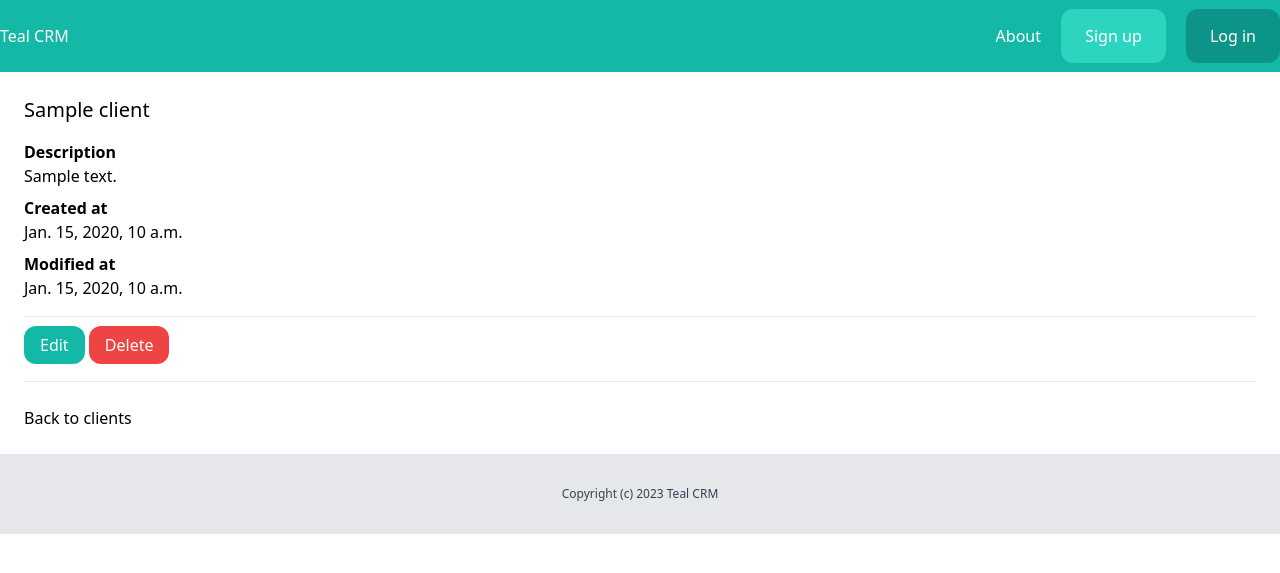
After one commit to harshbansal6/CRM, a Django app: template crm/client/templates/client/clients_detail.html in a window 1280 px wide. The commit adds this page. Shown: the top 573 px of the page. Run offline with Django 4.2, Linux system fonts and the light colour scheme; the template is opened without the code that fills it: most values are stand-ins (such as "Sample title", 1, 10 or a date in 2020); some libraries are stand-ins or nearby versions.

Commit message:
client delete edit details

```diff
--- /dev/null
+++ b/crm/client/templates/client/clients_detail.html
@@ -0,0 +1,30 @@
+{% extends 'core/base.html' %}
+
+{% block title %}{{ client.name }}{% endblock %}
+
+{% block content %}
+    <div class="py-6 px-6">
+        <h1 class="mb-4 text-xl">{{ client.name }}</h1>
+
+        {% if client.description %}
+            <p class="font-semibold">Description</p>
+            <p class="mb-2">{{ client.description }}</p>
+        {% endif %}
+
+
+        <p class="font-semibold">Created at</p>
+        <p class="mb-2">{{ client.created_at }}</p>
+
+        <p class="font-semibold">Modified at</p>
+        <p class="mb-2">{{ client.modified_at }}</p>
+
+        <hr class="my-4">
+
+        <a href="{% url 'clients_edit' client.id %}" class="py-2 px-4 rounded-xl bg-teal-500 text-white">Edit</a>
+        <a href="{% url 'clients_delete' client.id %}" class="py-2 px-4 rounded-xl bg-red-500 text-white">Delete</a>
+
+        <hr class="my-6">
+
+        <a href="{% url 'clients_list' %}">Back to clients</a>
+    </div>
+{% endblock %}
--- a/crm/client/templates/clients/clients_list.html
+++ b/crm/client/templates/client/clients_list.html
@@ -6,9 +6,9 @@
     <div class="py-6 px-6">
         <h1 class="mb-4 text-xl">Clients</h1>
 
-        <a href="#" class="inline-block py-4 px-6 bg-teal-600 rounded-xl text-white">Add Client</a>
+        <a href="{% url 'clients_add' %}" class="inline-block py-4 px-6 bg-teal-600 rounded-xl text-white">Add Client</a>
 
-        {% if leads %}
+        {% if clients %}
             <div class="mt-6 flex justify-between">
                 <p class="py-4 px-2 bg-gray-200 font-semibold w-full">Name</p>
             </div>
@@ -16,7 +16,7 @@
             {% for client in clients %}
                 <div class="flex justify-between">
                     <p class="px-2 py-2 w-full {% cycle 'bg-gray-100' '' %}">
-                        <a href="#">{{ client.name }}</a>
+                        <a href="{% url 'clients_detail' client.id %}">{{ client.name }}</a>
                     </p>
                 </div>
 
--- a/crm/client/urls.py
+++ b/crm/client/urls.py
@@ -4,4 +4,8 @@ from . import views
 
 urlpatterns = [
     path('', views.clients_list, name='clients_list'),
+    path('<int:pk>/', views.clients_detail, name='clients_detail'),
+    path("add/", views.clients_add, name='clients_add'),
+    path('<int:pk>/delete/', views.clients_delete, name='clients_delete'),
+    path('<int:pk>/edit/', views.clients_edit, name='clients_edit'),
 ]
--- a/crm/core/templates/core/base.html
+++ b/crm/core/templates/core/base.html
@@ -14,6 +14,7 @@
                 {% if request.user.is_authenticated %}
                     <a href="{% url 'dashboard' %}" class="py-4 px-6 bg-teal-600 rounded-xl text-white">Dashboard</a>
                     <a href="{% url 'leads_list' %}" class="py-4 px-6 bg-teal-600 rounded-xl text-white">Leads</a>
+                    <a href="{% url 'clients_list' %}" class="py-4 px-6 bg-teal-600 rounded-xl text-white">Clients</a>
                     <a href="{% url 'logout' %}" class="py-4 px-6 bg-red-600 rounded-xl text-white">Log out</a>
 
                 {% else %}
```
Also changed, not shown: crm/client/forms.py (added, +8 -0 lines), crm/client/templates/client/clients_add.html (added, +17 -0 lines), crm/client/templates/client/clients_edit.html (added, +17 -0 lines), crm/client/views.py (+56 -5 lines), crm/db.sqlite3.
